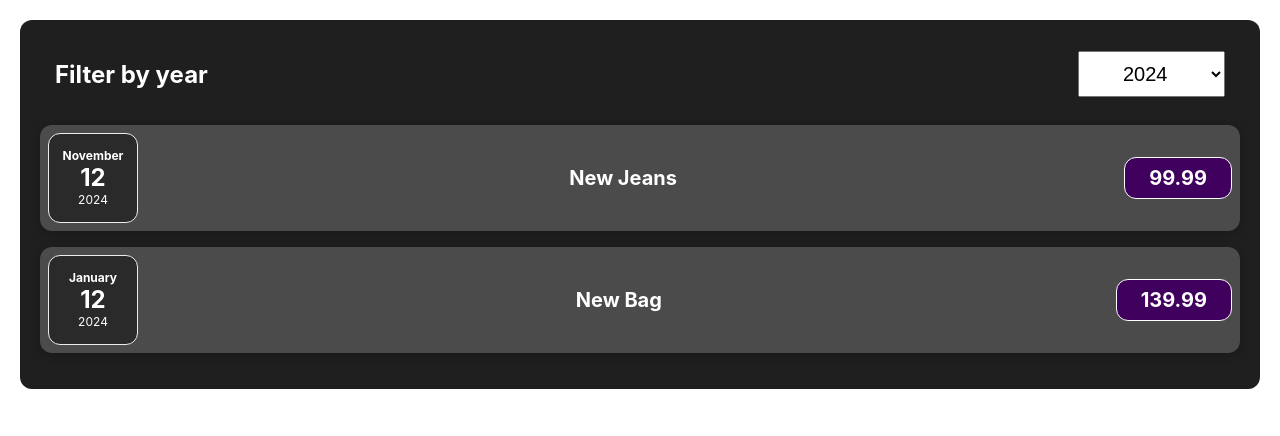
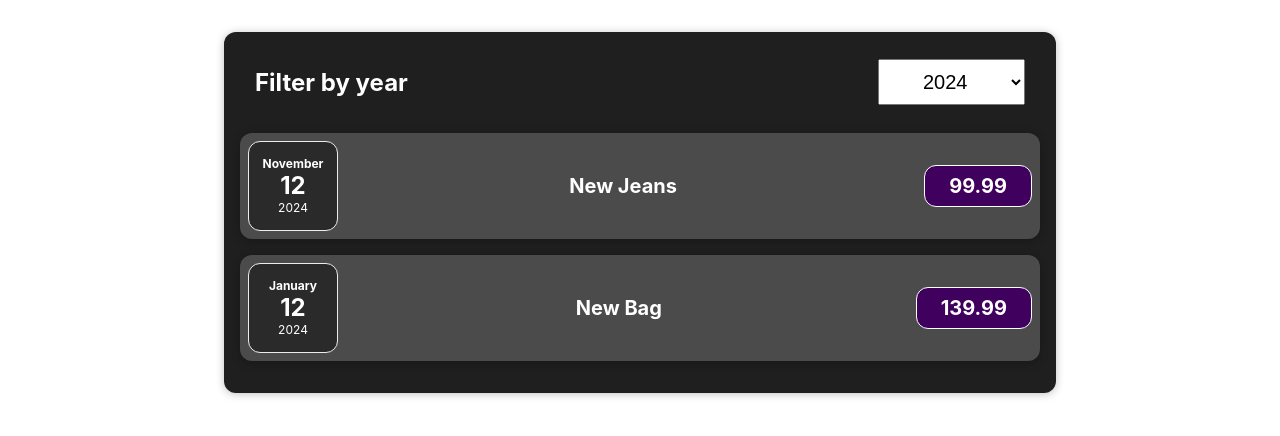
Before and after one commit to Tooma81/expenses2025, a React (Create React App) app: page / in a window 1280 px wide. Shown: the top 436 px of the page. Built offline with nearby package versions, Linux system fonts and the light colour scheme.

Commit message:
added new style to expenses

```diff
--- a/src/App.css
+++ /dev/null
@@ -1,22 +0,0 @@
-#expenses-container {
-  background: #1f1f1f;
-  padding: 20px;
-  margin: 20px;
-  border-radius: 12px;
-}
-
-#expenses-container h2 {
-  color: #fff;
-}
-
-#expenses-header {
-  display: flex;
-  justify-content: space-between;
-  align-items: center;
-  padding: 0 15px;
-}
-
-#year-select {
-  font-size: 20px;
-  padding: 10px 40px;
-}
--- a/src/App.js
+++ b/src/App.js
@@ -1,4 +1,4 @@
-import './App.css';
+import './components/Expenses.css';
 import ExpenseItem from './components/ExpenseItem';
 import React, { useState } from 'react';
 
@@ -31,7 +31,7 @@
   };
 
   return (
-    <div id='expenses-container'>
+    <div id='expenses'>
       <div id='expenses-header'>
         <h2>Filter by year</h2>
         <select id="year-select" value={selectedYear} onChange={handleChange}>
--- /dev/null
+++ b/src/components/Expenses.css
@@ -0,0 +1,25 @@
+#expenses {
+    padding: 1rem;
+    background-color: rgb(31, 31, 31);
+    margin: 2rem auto;
+    width: 50rem;
+    max-width: 95%;
+    border-radius: 12px;
+    box-shadow: 0 1px 8px rgba(0, 0, 0, 0.25);
+}
+
+#expenses h2 {
+  color: #fff;
+}
+
+#expenses-header {
+  display: flex;
+  justify-content: space-between;
+  align-items: center;
+  padding: 0 15px;
+}
+
+#year-select {
+  font-size: 20px;
+  padding: 10px 40px;
+}
```
